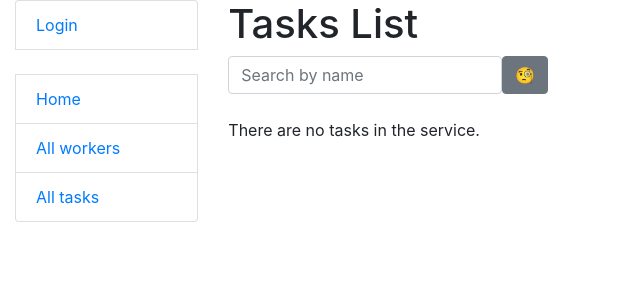
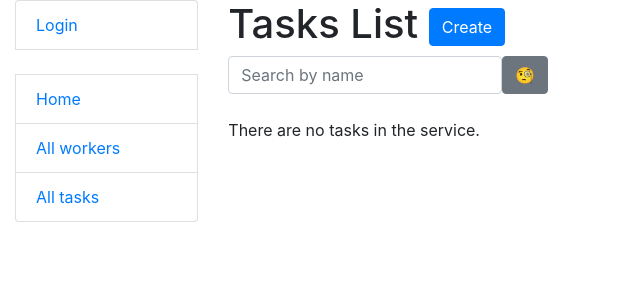
Before and after one commit to BGBroth/it-company-task-manager, a Django app: page /tasks/ in a window 1280 px wide. Shown: the top 300 px of the page, without its empty margins (0-640 px from the left). Run offline with Django 4.2, Linux system fonts and the light colour scheme; data that the repository does not hold is empty; some libraries are stand-ins or nearby versions.

Commit message:
Add create button to the task list page

```diff
--- a/templates/task_manager/task_list.html
+++ b/templates/task_manager/task_list.html
@@ -4,9 +4,9 @@
 {% block content %}
   <h1>
     Tasks List
-{#    <a href="{% url 'taxi:driver-create' %}" class="btn btn-primary link-to-page">#}
-{#      Create#}
-{#    </a>#}
+    <a href="{% url 'task_manager:task-create' %}" class="btn btn-primary link-to-page">
+      Create
+    </a>
   </h1>
 
   <form method="get" action="" class="form-inline">
```
